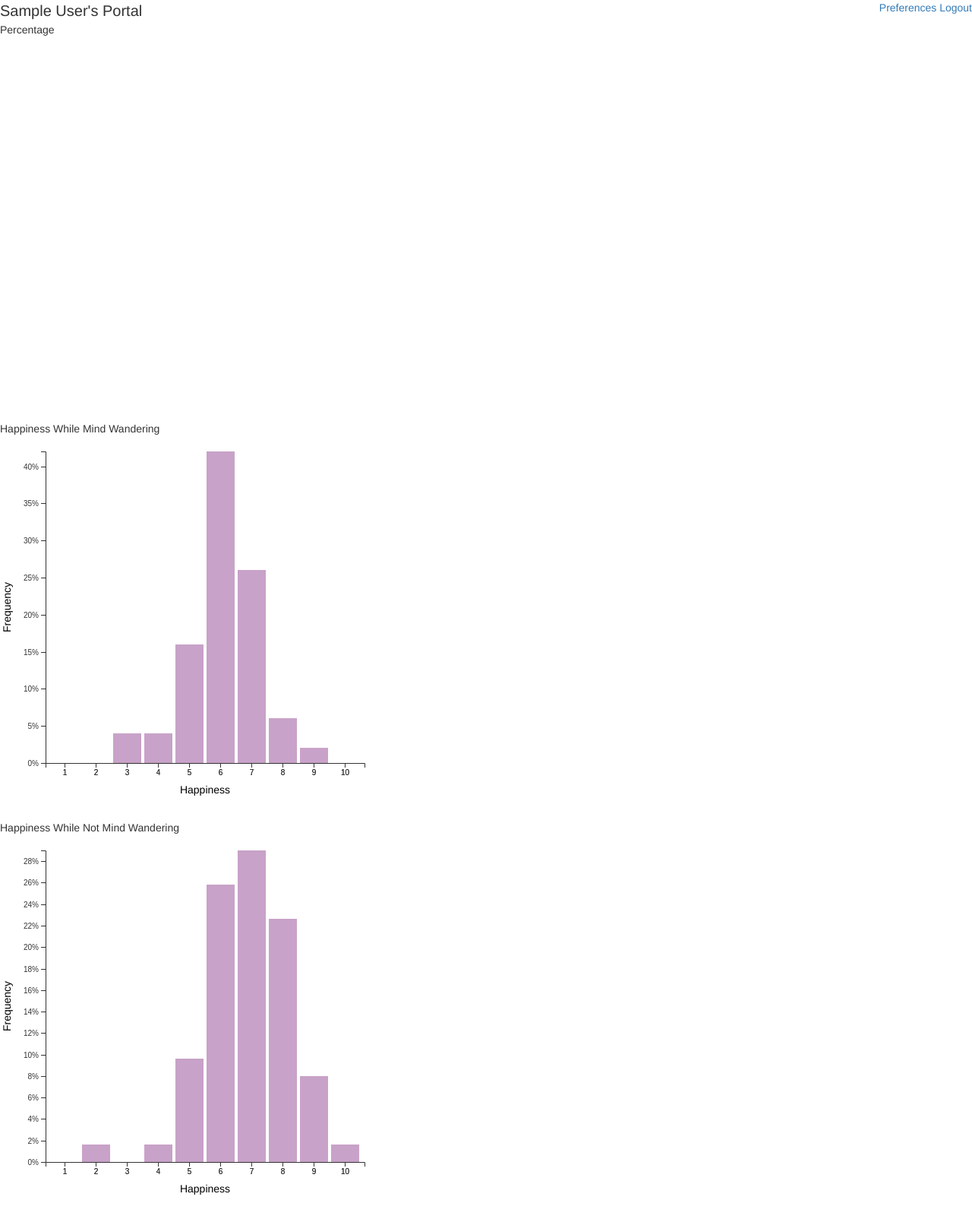
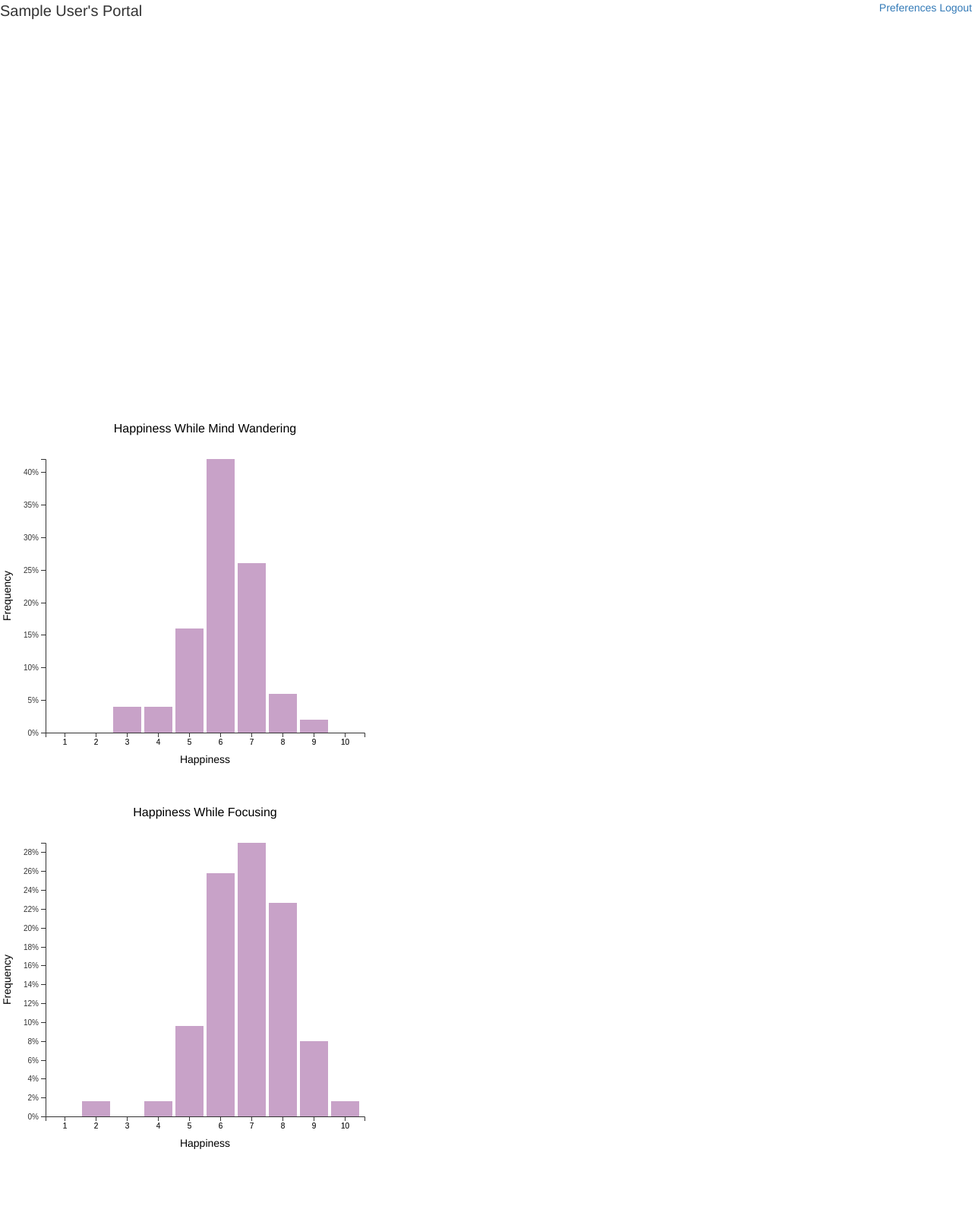
Before and after one commit to ameeli/wanda, a Flask app: page / in a window 1280 px wide. Shown: the whole page at 76% size. After the commit the page ends 1512 px from the top, so only its background shows below. Run offline with Flask 2, Linux system fonts and the light colour scheme; the visitor is signed in with stand-in values (Sample User, id 1); data that the repository does not hold is empty; some libraries are stand-ins or nearby versions.

Commit message:
Added chart titles.

```diff
--- a/src/add_to_db.py
+++ b/src/add_to_db.py
@@ -1,6 +1,5 @@
 from model import connect_to_db, db, User, TimeWindow, Text, Response
-from server import app
-
+from flask import Flask
 
 def add_to_users(fname, lname, email, password, mobile):
     """Adds new user to users table and returns user id."""
@@ -43,4 +42,5 @@ def add_to_responses(response, timestamp, user_id, text_id):
 
 
 if __name__ == "__main__":
+    app = Flask(__name__)
     connect_to_db(app)
--- a/src/server.py
+++ b/src/server.py
@@ -1,11 +1,12 @@
 from flask import Flask, flash, session, jsonify
 from flask import request, render_template, redirect
-from model import connect_to_db, db, User, TimeWindow, Text, Response
+from model import connect_to_db, db, User, Text
 from send_texts import send_welcome_text
 from datetime import datetime
 import pytz
 from sqlalchemy import func
 from chart_data import get_all_responses, get_pie_data, mw_graph_data, not_mw_graph_data
+from add_to_db import add_to_users, add_to_time_windows, add_to_responses
 
 app = Flask(__name__)
 app.secret_key = 'KEY'
@@ -45,25 +46,16 @@ def add_user():
     password = request.form['password']
     mobile = request.form['mobile']
 
-    # instantiate an instance of User
-    user = User(fname=fname,
-                lname=lname,
-                email=email,
-                password=password,
-                mobile=mobile)
-
-    # add user to db
-    db.session.add(user)
-    db.session.commit()
+    user_id = add_to_users(fname, lname, email, password, mobile)
 
     flash('Wanda welcomes you! Please set up your preferences.')
 
     # add user's first name and user_id to session
     session['fname'] = fname
-    session['user_id'] = user.id
+    session['user_id'] = user_id
 
     # send confirmation text to user's mobile using Twilio
-    send_welcome_text(mobile, user.id)
+    send_welcome_text(mobile, user_id)
 
     return render_template('/edit_preferences') # edit redirect to profile page
 
@@ -133,15 +125,7 @@ def update_preferences():
 
     # for every item in time_window, instantiate an instance of TimeWindow
     for window in time_windows:
-        time_window = TimeWindow(start_time=window[0],
-                                 end_time=window[1],
-                                 day_of_week=window[2],
-                                 user_id=session['user_id'])
-
-        # add time_window to database
-        db.session.add(time_window)
-
-    db.session.commit()
+        add_to_time_windows(window[0], window[1], window[2], session['user_id'])
 
     flash('Your time window preferences have been successfully updated!')
 
@@ -176,13 +160,7 @@ def incoming_sms():
 
 
     pacific = pytz.timezone('US/Pacific')
-    response = Response(response=body,
-                        timestamp=datetime.now(tz=pacific).replace(tzinfo=None),
-                        user_id=user_id,
-                        text_id=last_text_id)
-
-    db.session.add(response)
-    db.session.commit()
+    add_to_responses(body, datetime.now(tz=pacific).replace(tzinfo=None), user_id, last_text_id)
 
 
 @app.route('/pie-chart.json')
--- a/src/static/js/createMwChart.js
+++ b/src/static/js/createMwChart.js
@@ -2,7 +2,7 @@
 function createMwGraph(data) {
 
   var svg1 = d3.select("#svg1"),
-      margin = {top: 20, right: 20, bottom: 70, left: 60},
+      margin = {top: 70, right: 20, bottom: 70, left: 60},
       width = +svg1.attr("width") - margin.left - margin.right,
       height = +svg1.attr("height") - margin.top - margin.bottom,
 
@@ -15,6 +15,14 @@ function createMwGraph(data) {
   x.domain(data.map(function(d) { return d.letter; }));
   y.domain([0, d3.max(data, function(d) { return d.frequency; })]);
 
+  g.append("text")
+        .attr("x", (width / 2))
+        .attr("y", 0 - (margin.top / 2))
+        .attr("text-anchor", "middle")
+        .style("font-size", "16px")
+        .style("text-decoration", "none")
+        .text("Happiness While Mind Wandering");
+
   // Add the x Axis
   g.append("g")
       .attr("transform", "translate(0," + height + ")")
@@ -24,7 +32,7 @@ function createMwGraph(data) {
   g.append("text")
       .attr("transform",
             "translate(" + (width/2) + " ," +
-                           (height + margin.top + 20) + ")")
+                           (height + margin.top - 30) + ")")
       .style("text-anchor", "middle")
       .text("Happiness");
 
--- a/src/static/js/createNotMwChart.js
+++ b/src/static/js/createNotMwChart.js
@@ -1,7 +1,7 @@
 // Script for creating not mw chart, used by profile_overview.html
 function createNotMwChart(data) {
   var svg2 = d3.select("#svg2"),
-      margin = {top: 20, right: 20, bottom: 70, left: 60},
+      margin = {top: 70, right: 20, bottom: 70, left: 60},
       width = +svg2.attr("width") - margin.left - margin.right,
       height = +svg2.attr("height") - margin.top - margin.bottom;
 
@@ -14,6 +14,14 @@ function createNotMwChart(data) {
   x.domain(data.map(function(d) { return d.letter; }));
   y.domain([0, d3.max(data, function(d) { return d.frequency; })]);
 
+  g.append("text")
+        .attr("x", (width / 2))
+        .attr("y", 0 - (margin.top / 2))
+        .attr("text-anchor", "middle")
+        .style("font-size", "16px")
+        .style("text-decoration", "none")
+        .text("Happiness While Focusing");
+
   // Add the x Axis
   g.append("g")
       .attr("transform", "translate(0," + height + ")")
@@ -23,7 +31,7 @@ function createNotMwChart(data) {
   g.append("text")
       .attr("transform",
             "translate(" + (width/2) + " ," +
-                           (height + margin.top + 20) + ")")
+                           (height + margin.top - 30) + ")")
       .style("text-anchor", "middle")
       .text("Happiness");
 
--- a/src/templates/profile_overview.html
+++ b/src/templates/profile_overview.html
@@ -12,13 +12,13 @@
   </div>
 </div>
 
-<div id="chart-title">Percentage</div>
+<div id="chart-title"></div>
 <svg width="560" height="500" id=svg></svg>
 
-<div id="chart-title">Happiness While Mind Wandering</div>
+<div id="chart-title"></div>
 <svg width="500" height="500" id=svg1></svg>
 
-<div id="chart-title">Happiness While Not Mind Wandering</div>
+<div id="chart-title"></div>
 <svg width="500" height="500" id=svg2></svg>
 
 <script src="/static/js/createPieChart.js"></script>
```
Also changed, not shown: src/model.py (line endings or trailing spaces).
